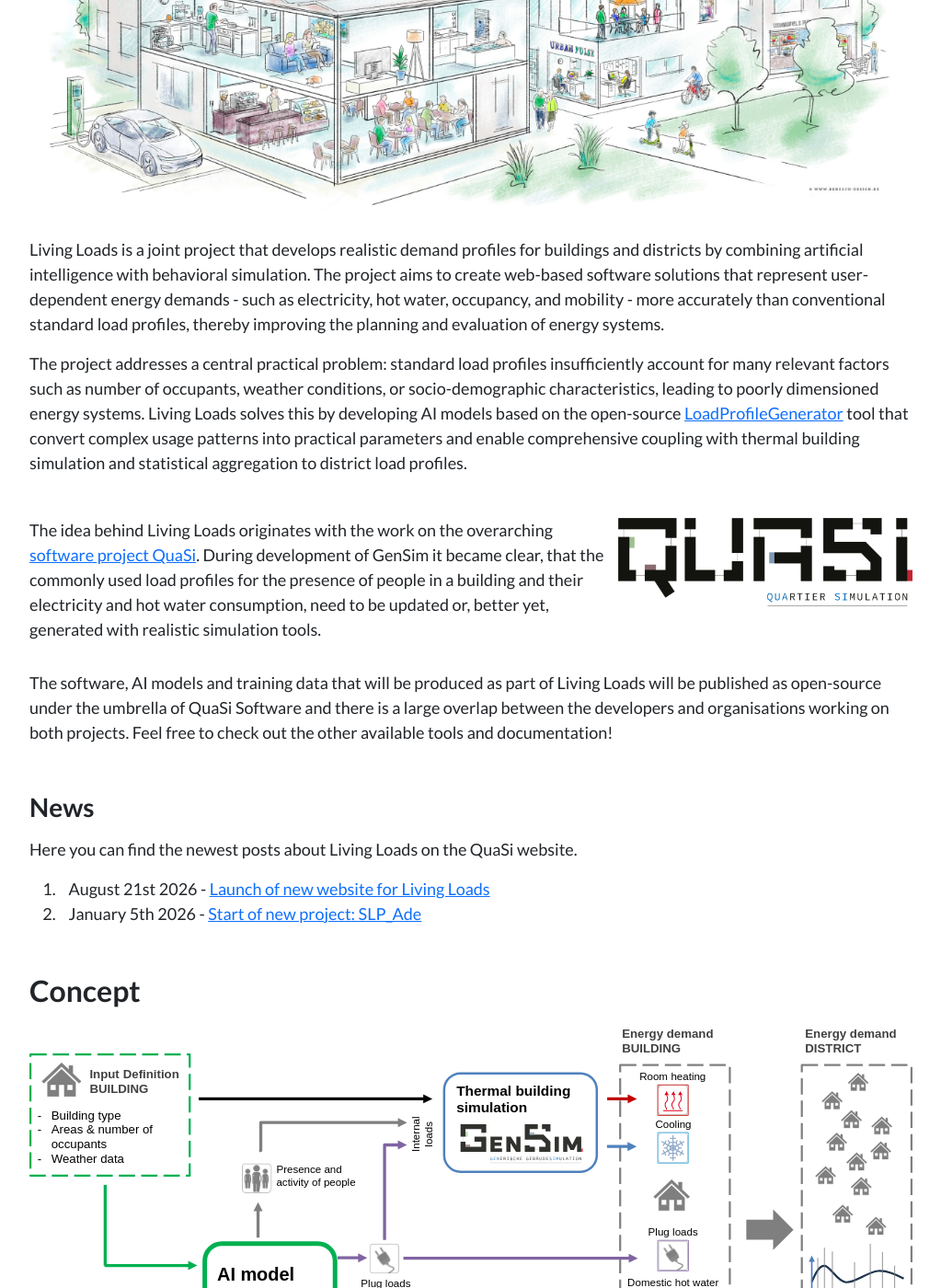
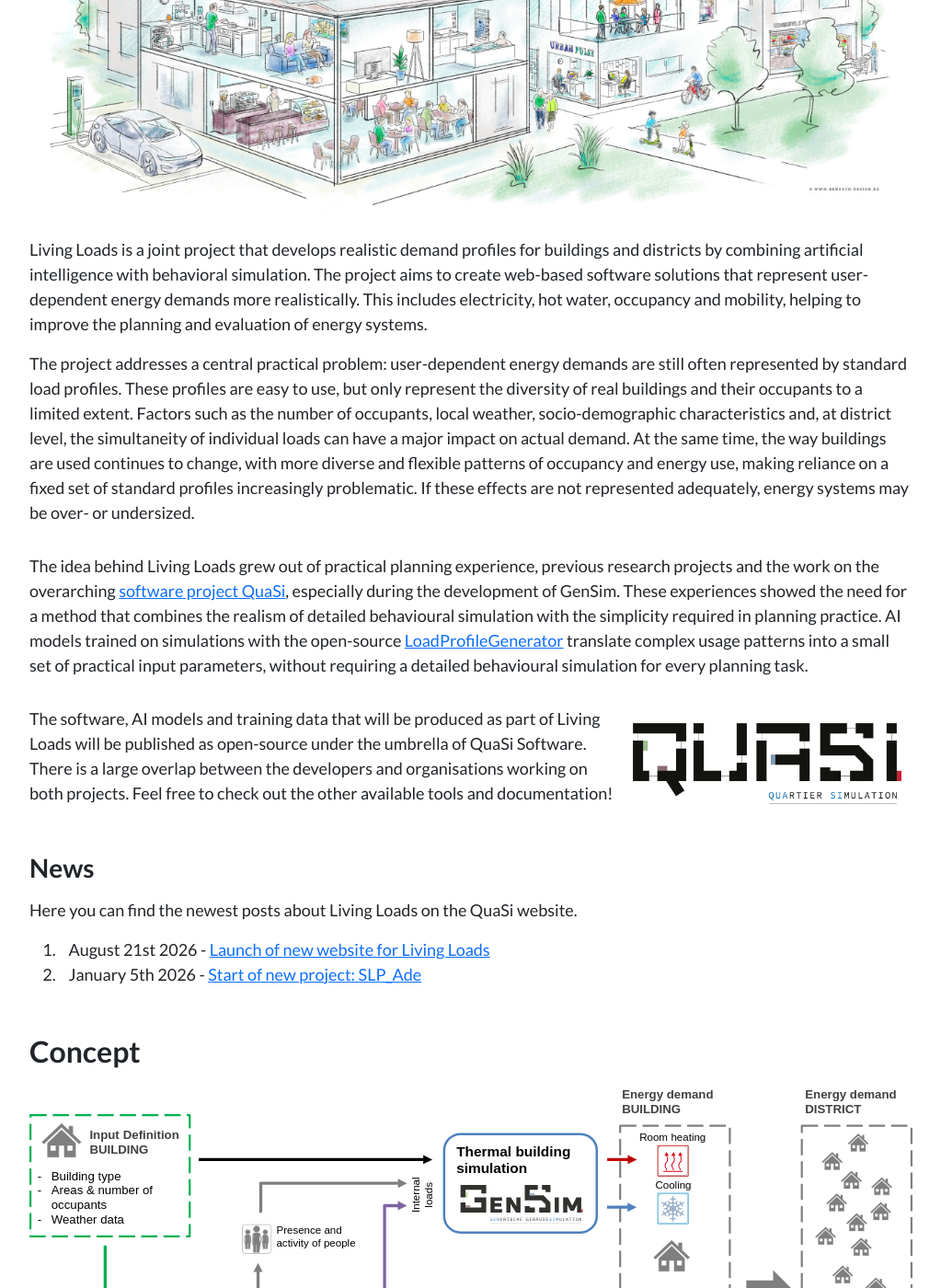
Before and after one commit to QuaSi-Software/living-loads-website, a Jekyll site: the page built from index.markdown, in a window 1280 px wide and 1400 px high, scrolled down 453 px. Shown: the whole window at 92% size, without its empty margins (128-1151 px from the left). Built offline with Jekyll 4.4.1, drawn with Linux system fonts in a browser that asks for light colours; some of the changed text lies outside the part shown.

Commit message:
adaption to text explaining the motivation and methodology of SLP_Ade

```diff
--- a/_layouts/home.html
+++ b/_layouts/home.html
@@ -15,53 +15,58 @@
         Living Loads is a joint project that develops realistic demand profiles for buildings
         and districts by combining artificial intelligence with behavioral simulation. The
         project aims to create web-based software solutions that represent user-dependent
-        energy demands - such as electricity, hot water, occupancy, and mobility - more
-        accurately than conventional standard load profiles, thereby improving the planning
-        and evaluation of energy systems.
+        energy demands more realistically. This includes electricity, hot water, occupancy
+        and mobility, helping to improve the planning and evaluation of energy systems.
         </p>
         <p>
-        The project addresses a central practical problem: standard load profiles
-        insufficiently account for many relevant factors such as number of occupants,
-        weather conditions, or socio-demographic characteristics, leading to poorly
-        dimensioned energy systems. Living Loads solves this by developing AI models based
-        on the open-source <a href="https://www.loadprofilegenerator.de/">LoadProfileGenerator</a>
-        tool that convert complex usage patterns into practical parameters and enable
-        comprehensive coupling with thermal building simulation and statistical aggregation
-        to district load profiles.
+        The project addresses a central practical problem: user-dependent energy
+        demands are still often represented by standard load profiles. These profiles
+        are easy to use, but only represent the diversity of real buildings and their
+        occupants to a limited extent. Factors such as the number of occupants,
+        local weather, socio-demographic characteristics and, at district level, the
+        simultaneity of individual loads can have a major impact on actual demand.
+        At the same time, the way buildings are used continues to change, with more
+        diverse and flexible patterns of occupancy and energy use, making reliance
+        on a fixed set of standard profiles increasingly problematic. If these effects
+        are not represented adequately, energy systems may be over- or undersized.
         </p>
-    </div>
-</div>
-
-<div class="row spacer"></div>
-
-<div class="row">
-    <div class="col-lg-8" style="padding: 0;">
-        <p>
-        The idea behind Living Loads originates with the work on the overarching
-        <a href="https://quasi-software.org">software project QuaSi</a>. During development
-        of GenSim it became clear, that the commonly used load profiles for the presence of
-        people in a building and their electricity and hot water consumption, need to be
-        updated or, better yet, generated with realistic simulation tools.
-        <p>
-    </div>
-    <div class="col-lg-4" style="padding: 0;">
-        <a href="https://quasi-software.org">
-            <img src="{{'assets/logos/quasi_nobg.png' | absolute_url}}"  style="width: 100%"/>
-        </a>
     </div>
 </div>
 
 <div class="row">
     <div class="col">
         <p>
-        The software, AI models and training data that will be produced as part of Living
-        Loads will be published as open-source under the umbrella of QuaSi Software and there
-        is a large overlap between the developers and organisations working on both projects.
-        Feel free to check out the other available tools and documentation!
-        <p>
+            The idea behind Living Loads grew out of practical planning experience,
+            previous research projects and the work on the overarching
+            <a href="https://quasi-software.org">software project QuaSi</a>, especially
+            during the development of GenSim. These experiences showed the need for
+            a method that combines the realism of detailed behavioural simulation with
+            the simplicity required in planning practice. AI models trained on simulations
+            with the open-source
+            <a href="https://www.loadprofilegenerator.de/">LoadProfileGenerator</a>
+            translate complex usage patterns into a small set of practical input parameters,
+            without requiring a detailed behavioural simulation for every planning task.
+        </p>
     </div>
 </div>
 
+<div class="row align-items-center">
+    <div class="col-lg-8" style="padding: 0;">
+        <p>
+        The software, AI models and training data that will be produced as part of Living
+        Loads will be published as open-source under the umbrella of QuaSi Software. There
+        is a large overlap between the developers and organisations working on both projects.
+        Feel free to check out the other available tools and documentation!
+        </p>
+    </div>
+    <div class="col-lg-4" style="padding-left: 1rem;">
+        <a href="https://quasi-software.org">
+            <img src="{{'assets/logos/quasi_nobg.png' | absolute_url}}"
+                 style="width: 100%"
+                 alt="QuaSi Software"/>
+        </a>
+    </div>
+</div>
 <div class="row spacer"></div>
 
 <h3>News</h3>
@@ -97,31 +102,45 @@
 <div class="row">
     <div class="col">
         <p>
-        At the center of Living Loads sits an AI model which generates profiles
-        based on input data about the building and its occupants. The inputs contain the
-        key information on the building type, living areas, household size, weather data and
-        the socio-demographic characteristics of the people living in the building. From
-        these inputs the model generates time series data for the plug loads, hot water demand,
-        electric vehicle charging demands as well as intermediary profiles for the presence
-        and activity of the occupants. These outputs are optionally used in a follow-up
+        Living Loads bridges the gap between detailed behavioral simulation and the
+        simple input required in planning practice. At its center is an AI model that
+        uses a small set of key information about buildings and their occupants,
+        including building type, floor area, household size, local weather and
+        socio-demographic characteristics.
+        </p>
+
+        <p>
+        From these inputs, the model generates time series for plug loads, domestic
+        hot water and electric vehicle charging, as well as profiles for the presence
+        and activity of occupants. Presence, activity and plug loads can then be used
+        as internal loads in a
         <a href="https://quasi-software.readthedocs.io/en/latest/gensim_overview/">thermal building simulation</a>
-        in order to also determine heating and cooling demands for the building.
+        to determine heating and cooling demand. In this way, user behavior and
+        building physics are brought together in one consistent demand model.
         </p>
+
         <p>
-        The model is trained based on data generated with the open-source simulation tool
+        The AI model is trained on data generated with the open-source simulation tool
         <a href="https://www.loadprofilegenerator.de/">LoadProfileGenerator (LPG)</a>,
-        which simulates the behaviour of people in the context of
-        energy-related activities at home. LPG has been in use for over a decade and can
-        produce high quality, realistic load profiles, however also requires detailed input
-        data and takes some time to calculate. The model is trained in such a way to reduce
-        the necessary input data to the key aspects and speed up simulation.
+        which simulates people's energy-related activities at household level.
+        LPG has been in use for over a decade and can produce high-quality, realistic
+        load profiles. As part of Living Loads, the underlying simulation data basis
+        of the LPG will be further developed and updated to better reflect current occupant
+        characteristics and changing patterns of residential use. At the same time, detailed
+        behavioral simulations require extensive input data and computational effort.
+        By training the AI model on systematically generated LPG simulations, Living Loads
+        reduces these complex inputs to a small set of key parameters, making realistic
+        demand profiles much easier and faster to generate.
         </p>
+
         <p>
-        Whole district profiles are aggregated from the results of individual residential units,
-        taking the stochastic distribution of load peaks into account automatically, which
-        further increases the quality of results as this is a real effect. For Living Loads
-        the simulation model of LPG is also extended to include various options to model
-        small and medium enterprises, which co-inhabit the buildings along residential units.
+        Whole-district profiles are aggregated from individual units so that the
+        stochastic spread and simultaneity of loads are retained. This is particularly
+        important at district level, where coincident loads determine the resulting
+        peak demand and therefore influence the dimensioning of energy systems.
+        Beyond residential use, Living Loads will also extend the LPG to represent small
+        businesses from trade, commerce and services. This enables mixed-use buildings
+        and districts to be represented within the same modeling approach.
         </p>
     </div>
 </div>
```
Also changed, not shown: other parts of _layouts/home.html (+1 -0 lines).
